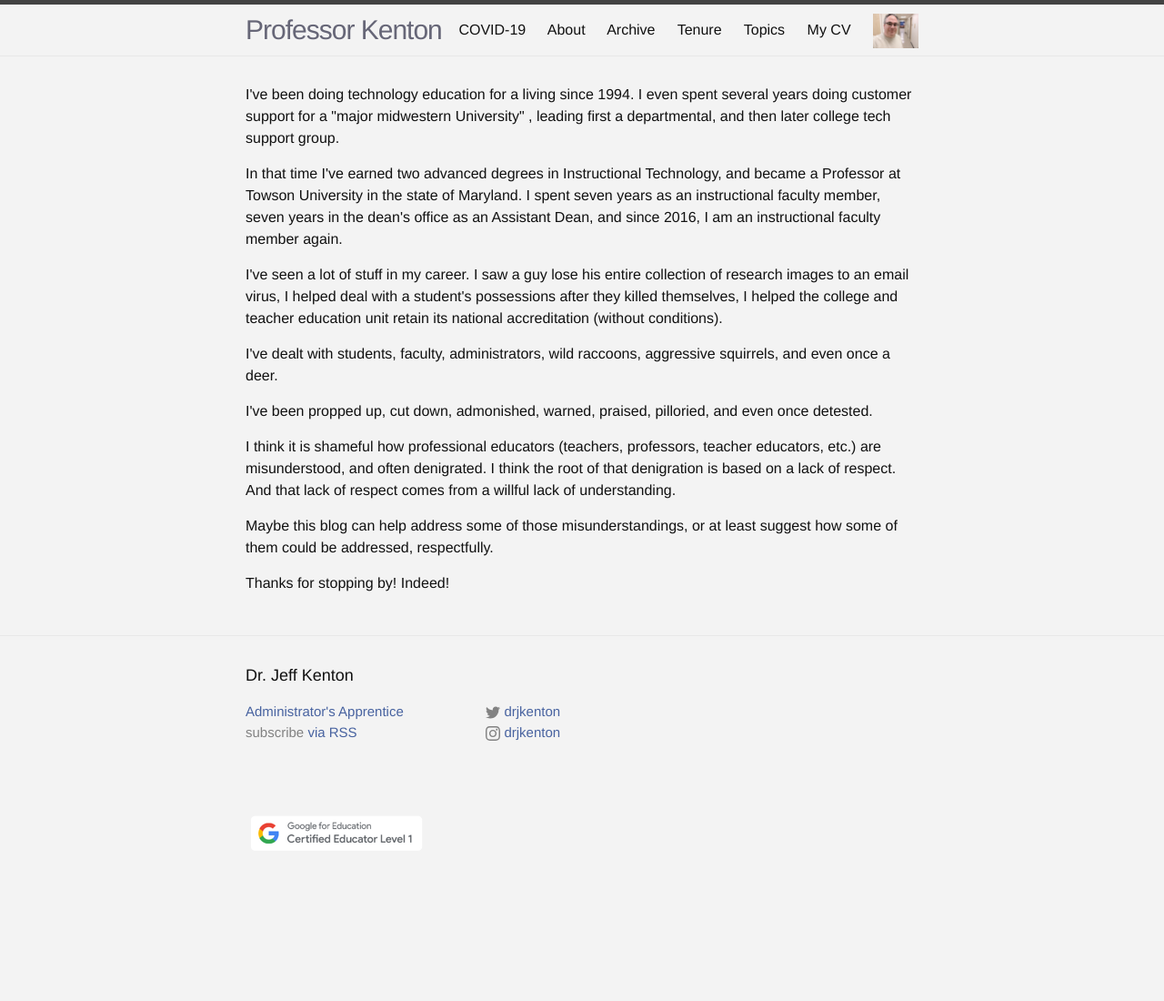
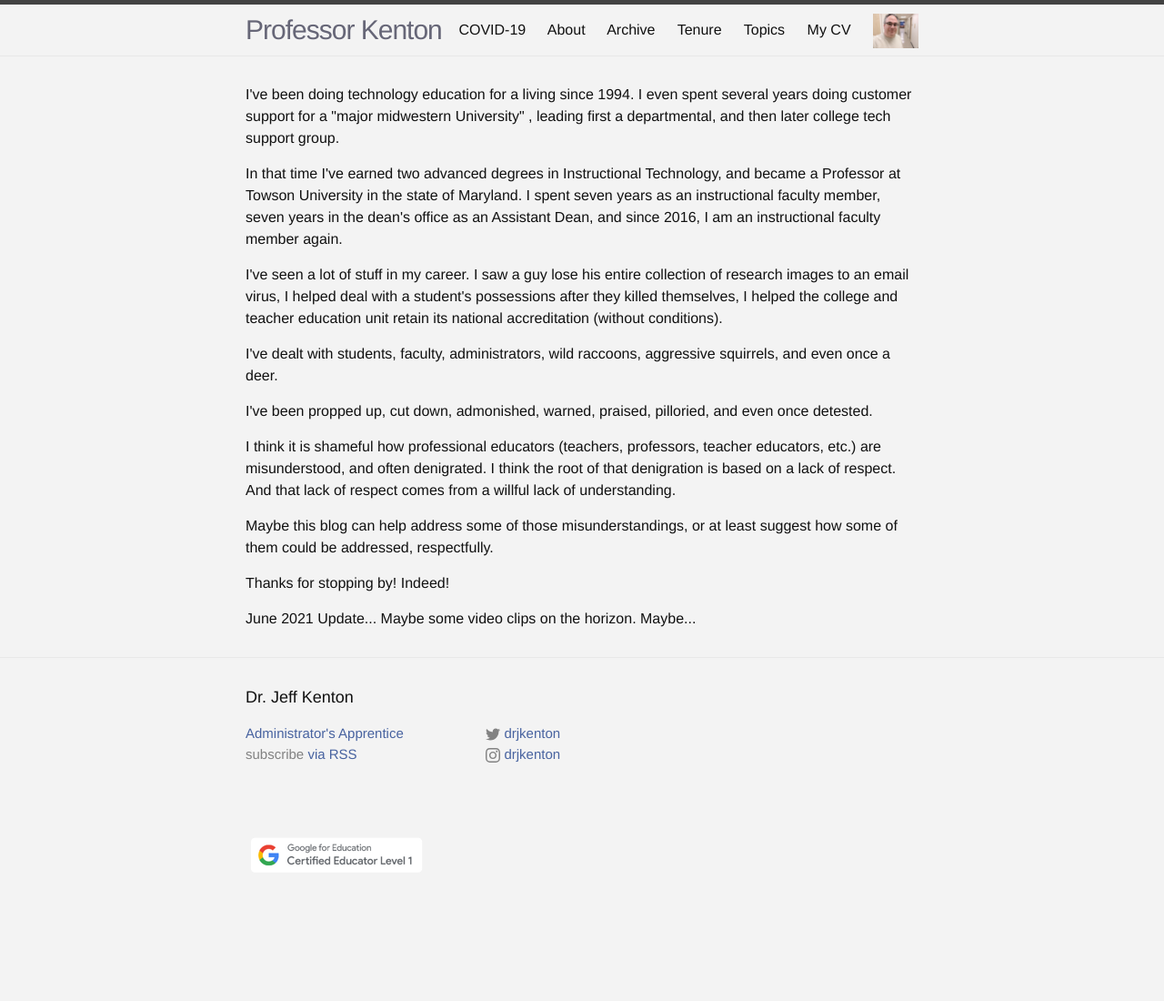
Before and after one commit to jkenton/drkenton, a Jekyll site: the page built from about.md, in a window 1280 px wide. Shown: the whole page at 91% size. Built offline with Jekyll 4.4.1, drawn with Linux system fonts in a browser that asks for light colours; before the commit the page ends 1076 px from its top, so only the background shows below that.

Commit message:
Update About

```diff
--- a/about.md
+++ b/about.md
@@ -18,4 +18,6 @@ title: About
 <P>Maybe this blog can help address some of those misunderstandings, or at least suggest how some of them could be addressed, respectfully.</p>
 
 <P>Thanks for stopping by! Indeed!</p>
+
+June 2021 Update... Maybe some video clips on the horizon. Maybe...
 </div>
```
